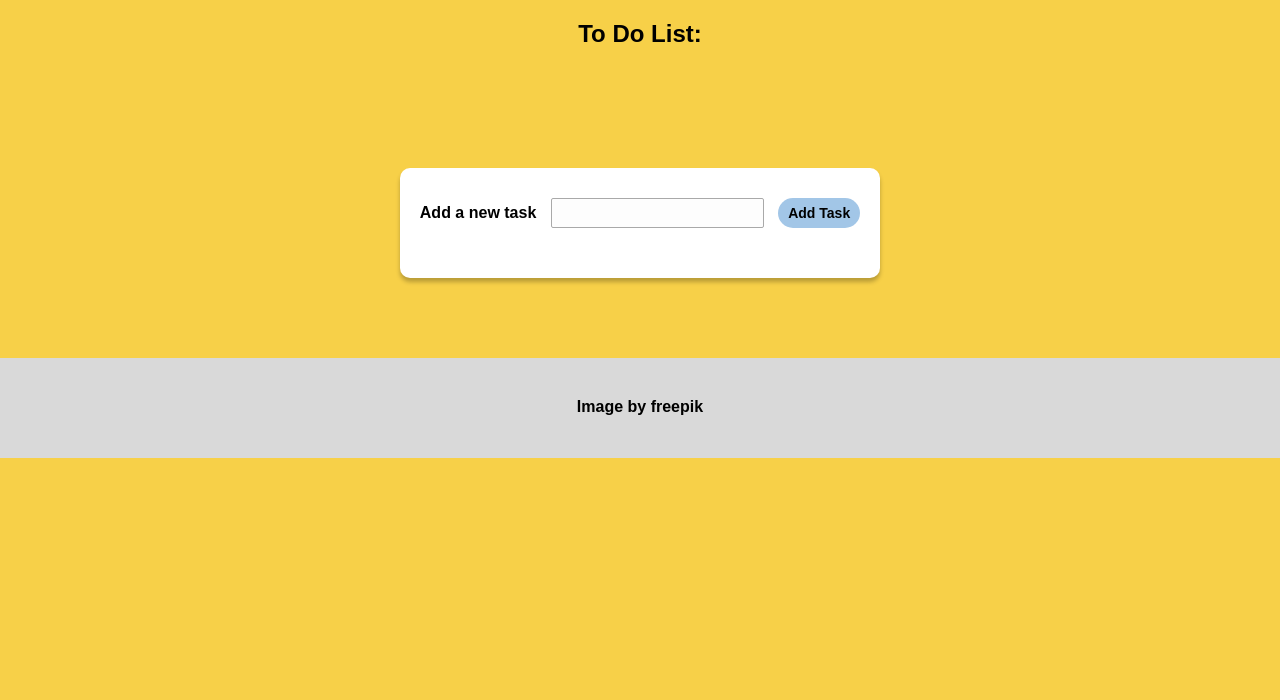
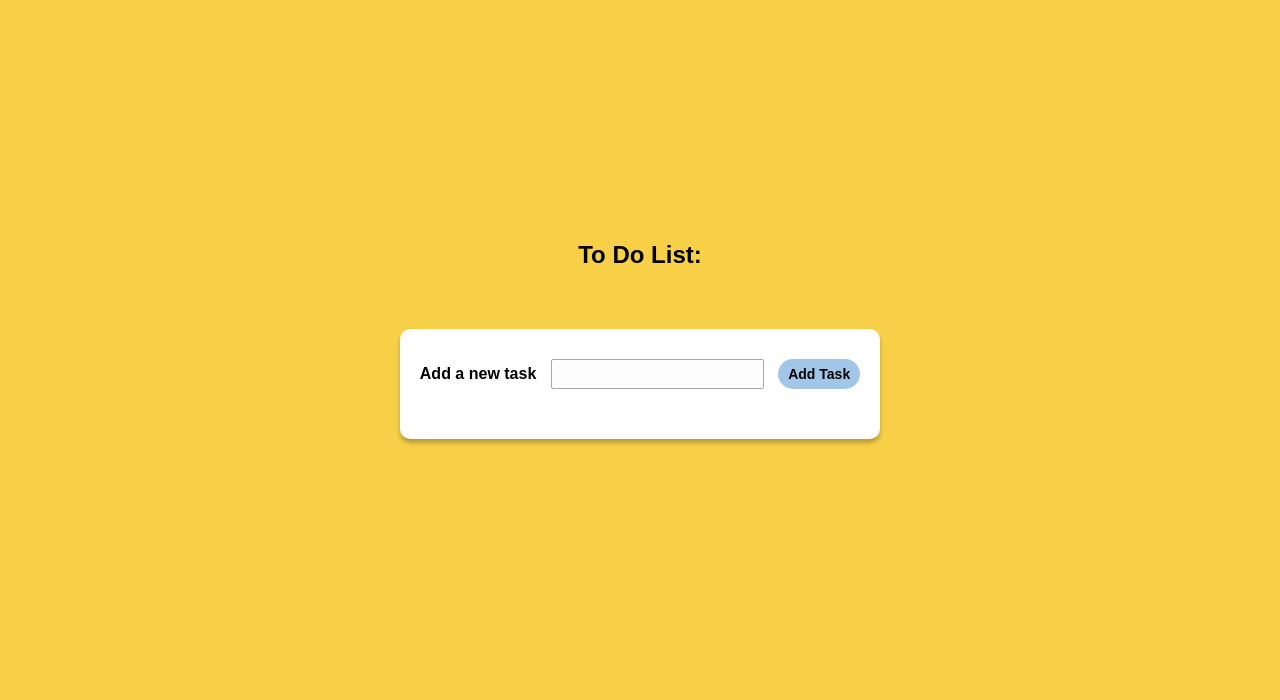
Before and after one commit to ashcarroll/HouseMate, a Flask app: page /todo in a window 1280 px wide. Shown: the part 100-800 px from the top of the page. Run offline with Flask 3, Linux system fonts and the light colour scheme; the visitor is signed in with stand-in values (Sample User, id 1).

Commit message:
Removed footer and updated some other styling elements

```diff
--- a/static/style.css
+++ b/static/style.css
@@ -59,13 +59,13 @@
     position: static;
     text-align: center;
     margin-top: 20px;
-    margin-bottom: 40px;
+    margin-bottom: 20px;
 }
 
 /* Content Div styling */
 
 .content_container {
-    margin: 80px auto;
+    margin: 40px auto;
     max-width: fit-content;
     transform: none;
     background-color: white;
@@ -77,7 +77,7 @@
 
 /* Footer Styling */
 
-footer{
+/* footer{
     background-color: #d9d9d9;
     width: 100%;
     height: 100px;
@@ -99,7 +99,7 @@
 footer a:hover {
     text-decoration: underline;
     color: #558dc2
-}
+} */
 
 /* HouseMate (enter name page) Styling */
 .name {
@@ -366,9 +366,6 @@
         padding: 10px;
     }
 
-    footer a {
-        font-size: 14px;
-    }
 
     h4 {
         font-size: 16px;
--- a/templates/about.html
+++ b/templates/about.html
@@ -25,8 +25,5 @@
             <p> With the leaderboard, it makes a game of managing chores making it more fun for everyone! </p>
         </div>
     </main>
-    <footer>
-        <a href="https://www.freepik.com/free-photo/overhead-view-spray-bottle-sponge-yellow-backdrop_4822625.htm#fromView=search&page=1&position=6&uuid=5a7f5fbc-b00e-4f9b-9dc7-9e06dedc633e">Image by freepik</a>
-    </footer>
 </body>
 </html>
--- a/templates/completed.html
+++ b/templates/completed.html
@@ -28,8 +28,5 @@
             </ul>
         </div>
     </main>
-    <footer>
-        <a href="https://www.freepik.com/free-photo/overhead-view-spray-bottle-sponge-yellow-backdrop_4822625.htm#fromView=search&page=1&position=6&uuid=5a7f5fbc-b00e-4f9b-9dc7-9e06dedc633e">Image by freepik</a>
-    </footer>
 </body>
 </html>
--- a/templates/index.html
+++ b/templates/index.html
@@ -24,8 +24,5 @@
             </form>
         </div>
     </main>
-    <footer>
-        <a href="https://www.freepik.com/free-photo/overhead-view-spray-bottle-sponge-yellow-backdrop_4822625.htm#fromView=search&page=1&position=6&uuid=5a7f5fbc-b00e-4f9b-9dc7-9e06dedc633e">Image by freepik</a>
-    </footer>
 </body>
 </html>
--- a/templates/leaderboard.html
+++ b/templates/leaderboard.html
@@ -37,8 +37,5 @@
             </table>
         </div>
     </main>
-    <footer>
-        <a href="https://www.freepik.com/free-photo/overhead-view-spray-bottle-sponge-yellow-backdrop_4822625.htm#fromView=search&page=1&position=6&uuid=5a7f5fbc-b00e-4f9b-9dc7-9e06dedc633e">Image by freepik</a>
-    </footer>
 </body>
 </html>
--- a/templates/todo.html
+++ b/templates/todo.html
@@ -14,6 +14,7 @@
         <a href="{{ url_for('leaderboard') }}">Leaderboard</a>
         <a href="{{ url_for('about') }}">About</a>
     </nav>
+    <main>
         <h2 class="title">To Do List:</h2>
         <div class="content_container">
             <form method="post" class="add-task">
@@ -32,9 +33,7 @@
                 {% endfor %}
             </ul>
         </div>
+    </main>
     <script src="{{ url_for('static', filename='script.js') }}"></script>
-    <footer>
-        <a href="https://www.freepik.com/free-photo/overhead-view-spray-bottle-sponge-yellow-backdrop_4822625.htm#fromView=search&page=1&position=6&uuid=5a7f5fbc-b00e-4f9b-9dc7-9e06dedc633e">Image by freepik</a>
-    </footer>
 </body>
 </html>
```
Lines whose indentation alone changed are shown as unchanged.
